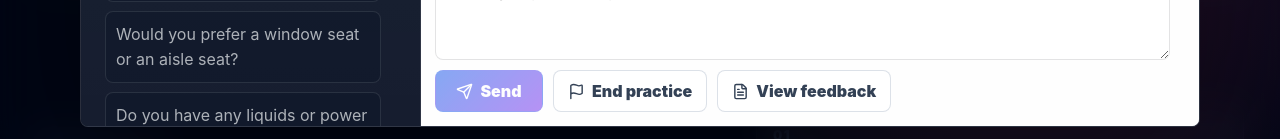
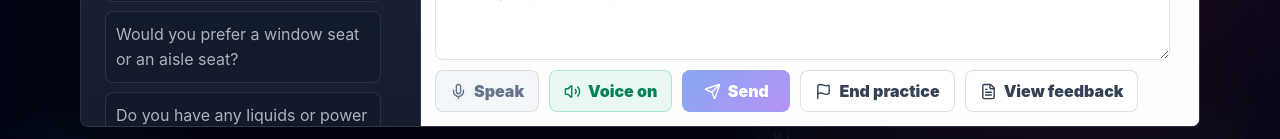
Before and after one commit to DAIYANGMEI/speakpilot, a React (Vite) app: page / in a window 1280 px wide. Both pictures are taken after a click on the button 180 px from the left and 1529 px from the top of the page. Shown: the part 1780-1919 px from the top of the page. Built offline with nearby package versions, Linux system fonts and the light colour scheme; no server answers.

Commit message:
Improve role dialog voice interaction

```diff
--- a/src/App.css
+++ b/src/App.css
@@ -675,6 +675,20 @@
   width: min(1120px, calc(100vw - 44px));
 }
 
+.role-dialog.dragging {
+  box-shadow: 0 48px 160px rgba(0, 0, 0, 0.58);
+}
+
+.role-drag-handle {
+  cursor: grab;
+  touch-action: none;
+  user-select: none;
+}
+
+.role-dialog.dragging .role-drag-handle {
+  cursor: grabbing;
+}
+
 .role-profile-panel {
   background:
     linear-gradient(180deg, rgba(255, 255, 255, 0.08), rgba(255, 255, 255, 0.03)),
@@ -1000,6 +1014,8 @@
   gap: 10px;
 }
 
+.role-voice-button,
+.role-audio-button,
 .role-send-button,
 .role-secondary-button {
   align-items: center;
@@ -1013,6 +1029,34 @@
   padding: 0 14px;
 }
 
+.role-voice-button {
+  background: rgba(241, 245, 249, 0.9);
+  border: 1px solid rgba(148, 163, 184, 0.28);
+  color: #64748b;
+}
+
+.role-voice-button.listening {
+  background: rgba(255, 241, 240, 0.96);
+  border-color: rgba(255, 69, 58, 0.3);
+  color: #c92a2a;
+}
+
+.role-audio-button {
+  background: rgba(239, 246, 255, 0.92);
+  border: 1px solid rgba(37, 99, 235, 0.24);
+  color: #2563eb;
+}
+
+.role-audio-button.active {
+  background: rgba(232, 247, 240, 0.92);
+  border-color: rgba(18, 184, 134, 0.28);
+  color: #087f5b;
+}
+
+.role-audio-button.speaking {
+  box-shadow: 0 0 0 4px rgba(18, 184, 134, 0.12);
+}
+
 .role-send-button {
   background: linear-gradient(135deg, #2563eb, #7c3aed);
   border: 1px solid rgba(37, 99, 235, 0.32);
@@ -1026,6 +1070,8 @@
   color: #334155;
 }
 
+.role-voice-button:disabled,
+.role-audio-button:disabled,
 .role-send-button:disabled,
 .role-secondary-button:disabled {
   cursor: not-allowed;
--- a/src/App.tsx
+++ b/src/App.tsx
@@ -22,7 +22,7 @@ import {
   X,
 } from 'lucide-react'
 import type { LucideIcon } from 'lucide-react'
-import { useEffect, useMemo, useRef, useState } from 'react'
+import { useEffect, useMemo, useRef, useState, type PointerEvent as ReactPointerEvent } from 'react'
 import heroImage from './assets/hero.png'
 import sceneCafeImage from './assets/scene-cafe.svg'
 import sceneInterviewImage from './assets/scene-interview.svg'
@@ -35,6 +35,20 @@ type CopyStatus = 'idle' | 'copied' | 'error'
 type VoiceFlowStatus = 'idle' | 'listening' | 'processing' | 'speaking'
 type PracticeMode = 'scenario' | 'freeTalk' | 'grammar' | 'plan' | 'vocabulary'
 type LearnerLevel = 'A1' | 'A2' | 'B1' | 'B2' | 'C1'
+
+type DialogOffset = {
+  x: number
+  y: number
+}
+
+type RoleDragState = {
+  startX: number
+  startY: number
+  originX: number
+  originY: number
+  width: number
+  height: number
+}
 
 type Scenario = {
   id: string
@@ -748,6 +762,11 @@ function App() {
   const [roleFeedback, setRoleFeedback] = useState<CoachFeedback | null>(null)
   const [isRoleSubmitting, setIsRoleSubmitting] = useState(false)
   const [isRoleEnded, setIsRoleEnded] = useState(false)
+  const [isRoleListening, setIsRoleListening] = useState(false)
+  const [isRoleSpeaking, setIsRoleSpeaking] = useState(false)
+  const [roleAutoSpeak, setRoleAutoSpeak] = useState(true)
+  const [roleDialogOffset, setRoleDialogOffset] = useState<DialogOffset>({ x: 0, y: 0 })
+  const [isRoleDialogDragging, setIsRoleDialogDragging] = useState(false)
   const [copyStatus, setCopyStatus] = useState<CopyStatus>('idle')
   const [availableVoices, setAvailableVoices] = useState<SpeechSynthesisVoice[]>(() =>
     'speechSynthesis' in window ? window.speechSynthesis.getVoices() : [],
@@ -764,13 +783,17 @@ function App() {
   )
   const recognitionRef = useRef<SpeechRecognitionLike | null>(null)
   const messageListRef = useRef<HTMLDivElement | null>(null)
+  const roleDialogRef = useRef<HTMLDivElement | null>(null)
   const roleMessageListRef = useRef<HTMLDivElement | null>(null)
+  const roleRecognitionRef = useRef<SpeechRecognitionLike | null>(null)
   const latestTranscriptRef = useRef('')
+  const roleLatestTranscriptRef = useRef('')
   const shouldSubmitVoiceRef = useRef(false)
   const autoSubmitTimerRef = useRef<number | null>(null)
   const speechMetricsRef = useRef<SpeechMetrics>(speechMetrics)
   const isSubmittingRef = useRef(false)
   const utteranceRef = useRef<SpeechSynthesisUtterance | null>(null)
+  const roleDragRef = useRef<RoleDragState | null>(null)
 
   const currentScenario = useMemo(
     () => scenarios.find((scenario) => scenario.id === selectedScenarioId) ?? scenarios[0],
@@ -861,11 +884,49 @@ function App() {
   }, [isSubmitting])
 
   useEffect(() => {
+    if (!isRoleDialogDragging) {
+      return undefined
+    }
+
+    function handlePointerMove(event: PointerEvent) {
+      const dragState = roleDragRef.current
+
+      if (!dragState) {
+        return
+      }
+
+      const nextOffset = clampDialogOffset(
+        dragState.originX + event.clientX - dragState.startX,
+        dragState.originY + event.clientY - dragState.startY,
+        dragState.width,
+        dragState.height,
+      )
+      setRoleDialogOffset(nextOffset)
+    }
+
+    function stopDragging() {
+      roleDragRef.current = null
+      setIsRoleDialogDragging(false)
+    }
+
+    window.addEventListener('pointermove', handlePointerMove)
+    window.addEventListener('pointerup', stopDragging, { once: true })
+    window.addEventListener('pointercancel', stopDragging, { once: true })
+
+    return () => {
+      window.removeEventListener('pointermove', handlePointerMove)
+      window.removeEventListener('pointerup', stopDragging)
+      window.removeEventListener('pointercancel', stopDragging)
+    }
+  }, [isRoleDialogDragging])
+
+  useEffect(() => {
     return () => {
       if (autoSubmitTimerRef.current !== null) {
         window.clearTimeout(autoSubmitTimerRef.current)
         autoSubmitTimerRef.current = null
       }
+      roleRecognitionRef.current?.stop()
       window.speechSynthesis?.cancel()
     }
   }, [])
@@ -1158,6 +1219,122 @@ function App() {
     window.speechSynthesis.speak(utterance)
   }
 
+  function speakRoleReply(text: string, scenario: Scenario) {
+    if (!('speechSynthesis' in window)) {
+      setIsRoleSpeaking(false)
+      return
+    }
+
+    window.speechSynthesis.cancel()
+    window.speechSynthesis.resume()
+    const voiceSettings = getRoleVoiceSettings(scenario.id)
+    const utterance = new SpeechSynthesisUtterance(text)
+    utteranceRef.current = utterance
+    utterance.lang = voiceSettings.lang
+    utterance.voice = selectedCoachVoice ?? null
+    utterance.rate = voiceSettings.rate
+    utterance.pitch = voiceSettings.pitch
+    utterance.volume = 0.96
+    utterance.onstart = () => setIsRoleSpeaking(true)
+    utterance.onend = () => {
+      if (utteranceRef.current === utterance) {
+        utteranceRef.current = null
+      }
+      setIsRoleSpeaking(false)
+    }
+    utterance.onerror = () => {
+      if (utteranceRef.current === utterance) {
+        utteranceRef.current = null
+      }
+      setIsRoleSpeaking(false)
+    }
+    window.speechSynthesis.speak(utterance)
+  }
+
+  function cancelRoleVoice() {
+    window.speechSynthesis?.cancel()
+    utteranceRef.current = null
+    setIsRoleSpeaking(false)
+  }
+
+  function toggleRoleListening() {
+    if (isRoleListening) {
+      stopRoleListening()
+      return
+    }
+
+    if (isRoleEnded) {
+      return
+    }
+
+    const Recognition = window.SpeechRecognition || window.webkitSpeechRecognition
+
+    if (!Recognition) {
+      return
+    }
+
+    if (isListening) {
+      stopListening(false)
+    }
+
+    clearAutoSubmitTimer()
+    cancelCoachVoice()
+    const recognition = new Recognition()
+    roleLatestTranscriptRef.current = roleDraft.trim()
+    recognition.lang = 'en-US'
+    recognition.continuous = false
+    recognition.interimResults = true
+    recognition.maxAlternatives = 1
+    recognition.onresult = (event) => {
+      let transcript = ''
+
+      for (let index = 0; index < event.results.length; index += 1) {
+        transcript += `${event.results[index][0].transcript} `
+      }
+
+      const nextTranscript = transcript.replace(/\s+/g, ' ').trim()
+      roleLatestTranscriptRef.current = nextTranscript
+      setRoleDraft(nextTranscript)
+    }
+    recognition.onerror = () => {
+      roleRecognitionRef.current = null
+      setIsRoleListening(false)
+    }
+    recognition.onend = () => {
+      roleRecognitionRef.current = null
+      setIsRoleListening(false)
+    }
+    try {
+      roleRecognitionRef.current = recognition
+      recognition.start()
+      setIsRoleListening(true)
+    } catch {
+      roleRecognitionRef.current = null
+      setIsRoleListening(false)
+    }
+  }
+
+  function stopRoleListening() {
+    roleRecognitionRef.current?.stop()
+    roleRecognitionRef.current = null
+    setIsRoleListening(false)
+  }
+
+  function toggleRoleAutoSpeak() {
+    const nextAutoSpeak = !roleAutoSpeak
+    setRoleAutoSpeak(nextAutoSpeak)
+
+    if (!nextAutoSpeak) {
+      cancelRoleVoice()
+      return
+    }
+
+    if (activeRoleScenario) {
+      const lastCoachMessage = [...roleMessages].reverse().find((message) => message.role === 'coach')
+      speakRoleReply(lastCoachMessage?.text ?? activeRoleScenario.openingMessage, activeRoleScenario)
+    }
+  }
+
   function resetPractice() {
     setMessages(createInitialMessages(currentMode, currentScenario))
     setFeedback(initialFeedback)
@@ -1190,7 +1367,32 @@ function App() {
     stopListening(false)
   }
 
+  function startRoleDialogDrag(event: ReactPointerEvent<HTMLElement>) {
+    if (event.pointerType === 'mouse' && event.button !== 0) {
+      return
+    }
+
+    const dialog = roleDialogRef.current
+
+    if (!dialog) {
+      return
+    }
+
+    event.preventDefault()
+    const rect = dialog.getBoundingClientRect()
+    roleDragRef.current = {
+      startX: event.clientX,
+      startY: event.clientY,
+      originX: roleDialogOffset.x,
+      originY: roleDialogOffset.y,
+      width: rect.width,
+      height: rect.height,
+    }
+    setIsRoleDialogDragging(true)
+  }
+
   function openRoleDialog(scenario: Scenario) {
+    stopRoleListening()
     setSelectedMode('scenario')
     setSelectedScenarioId(scenario.id)
     setMessages(createInitialMessages(modes[0], scenario))
@@ -1207,15 +1409,25 @@ function App() {
     setRoleFeedback(null)
     setIsRoleEnded(false)
     setIsRoleSubmitting(false)
+    setRoleDialogOffset({ x: 0, y: 0 })
+    setIsRoleDialogDragging(false)
+    roleDragRef.current = null
+    if (roleAutoSpeak) {
+      speakRoleReply(scenario.openingMessage, scenario)
+    }
   }
 
   function closeRoleDialog() {
+    stopRoleListening()
+    cancelRoleVoice()
     setRoleScenarioId(null)
     setRoleMessages([])
     setRoleDraft('')
     setRoleFeedback(null)
     setIsRoleEnded(false)
     setIsRoleSubmitting(false)
+    setIsRoleDialogDragging(false)
+    roleDragRef.current = null
   }
 
   async function submitRoleAnswer() {
@@ -1226,6 +1438,7 @@ function App() {
       return
     }
 
+    stopRoleListening()
     const learnerMessage: Message = {
       id: crypto.randomUUID(),
       role: 'learner',
@@ -1292,7 +1505,11 @@ function App() {
         provider: enrichedFeedback.provider.label,
         source: enrichedFeedback.provider.source,
       })
+      if (roleAutoSpeak) {
+        speakRoleReply(enrichedFeedback.coachReply, scenario)
+      }
     } catch {
+      cancelRoleVoice()
       setRoleMessages((currentMessages) => [
         ...currentMessages,
         {
@@ -1311,7 +1528,9 @@ function App() {
       return
     }
 
+    stopRoleListening()
     setIsRoleEnded(true)
+    cancelRoleVoice()
     setRoleMessages((currentMessages) => [
       ...currentMessages,
       {
@@ -1946,12 +2165,22 @@ function App() {
           className="role-dialog-layer"
           role="dialog"
         >
-          <div className="role-dialog">
+          <div
+            className={`role-dialog ${isRoleDialogDragging ? 'dragging' : ''}`}
+            ref={roleDialogRef}
+            style={{
+              transform: `translate3d(${roleDialogOffset.x}px, ${roleDialogOffset.y}px, 0)`,
+            }}
+          >
             <aside className="role-profile-panel">
               <button className="role-close-button" onClick={closeRoleDialog} title="关闭角色陪练" type="button">
                 <X size={18} />
               </button>
-              <div className="role-profile-hero">
+              <div
+                className="role-profile-hero role-drag-handle"
+                onDoubleClick={() => setRoleDialogOffset({ x: 0, y: 0 })}
+                onPointerDown={startRoleDialogDrag}
+              >
                 <RoleAvatar scenario={activeRoleScenario} size="large" />
                 <div>
                   <p>{activeRoleScenario.titleEn}</p>
@@ -1975,7 +2204,11 @@ function App() {
             </aside>
 
             <section className="role-chat-panel">
-              <header className="role-chat-header">
+              <header
+                className="role-chat-header role-drag-handle"
+                onDoubleClick={() => setRoleDialogOffset({ x: 0, y: 0 })}
+                onPointerDown={startRoleDialogDrag}
+              >
                 <div>
                   <p>{activeRoleScenario.title}</p>
                   <h2 id="role-dialog-title">
@@ -2094,6 +2327,25 @@ function App() {
                   value={roleDraft}
                 />
                 <div className="role-actions">
+                  <button
+                    className={`role-voice-button ${isRoleListening ? 'listening' : ''}`}
+                    disabled={!speechSupported || isRoleEnded}
+                    onClick={toggleRoleListening}
+                    title={speechSupported ? '语音输入' : '当前浏览器不支持语音输入'}
+                    type="button"
+                  >
+                    {isRoleListening ? <MicOff size={17} /> : <Mic size={17} />}
+                    <span>{isRoleListening ? 'Listening' : 'Speak'}</span>
+                  </button>
+                  <button
+                    className={`role-audio-button ${roleAutoSpeak ? 'active' : ''} ${isRoleSpeaking ? 'speaking' : ''}`}
+                    onClick={toggleRoleAutoSpeak}
+                    title="自动朗读角色回复"
+                    type="button"
+                  >
+                    {roleAutoSpeak ? <Volume2 size={17} /> : <VolumeX size={17} />}
+                    <span>{isRoleSpeaking ? 'Speaking' : roleAutoSpeak ? 'Voice on' : 'Voice off'}</span>
+                  </button>
                   <button className="role-send-button" disabled={!canSubmitRole} type="submit">
                     {isRoleSubmitting ? <Loader2 className="spin-icon" size={17} /> : <Send size={17} />}
                     <span>Send</span>
@@ -2148,6 +2400,48 @@ function formatTenPointScore(value: number | undefined, fallback: number) {
   return `${Math.max(1, Math.min(10, score))}/10`
 }
 
+function clampDialogOffset(x: number, y: number, width: number, height: number): DialogOffset {
+  const margin = 12
+  const maxX = Math.max(0, (window.innerWidth - width) / 2 - margin)
+  const maxY = Math.max(0, (window.innerHeight - height) / 2 - margin)
+
+  return {
+    x: Math.max(-maxX, Math.min(maxX, x)),
+    y: Math.max(-maxY, Math.min(maxY, y)),
+  }
+}
+
+function getRoleVoiceSettings(scenarioId: string) {
+  const settings: Record<string, { lang: string; pitch: number; rate: number }> = {
+    travel: {
+      lang: 'en-GB',
+      pitch: 1.08,
+      rate: 0.84,
+    },
+    interview: {
+      lang: 'en-US',
+      pitch: 0.98,
+      rate: 0.9,
+    },
+    daily: {
+      lang: 'en-US',
+      pitch: 1.18,
+      rate: 0.9,
+    },
+    presentation: {
+      lang: 'en-US',
+      pitch: 1,
+      rate: 0.88,
+    },
+  }
+
+  return settings[scenarioId] ?? {
+    lang: 'en-US',
+    pitch: 1.08,
+    rate: 0.9,
+  }
+}
+
 function createRoleOpeningMessage(scenario: Scenario): Message {
   return {
     id: `role-${scenario.id}-opening`,
```
